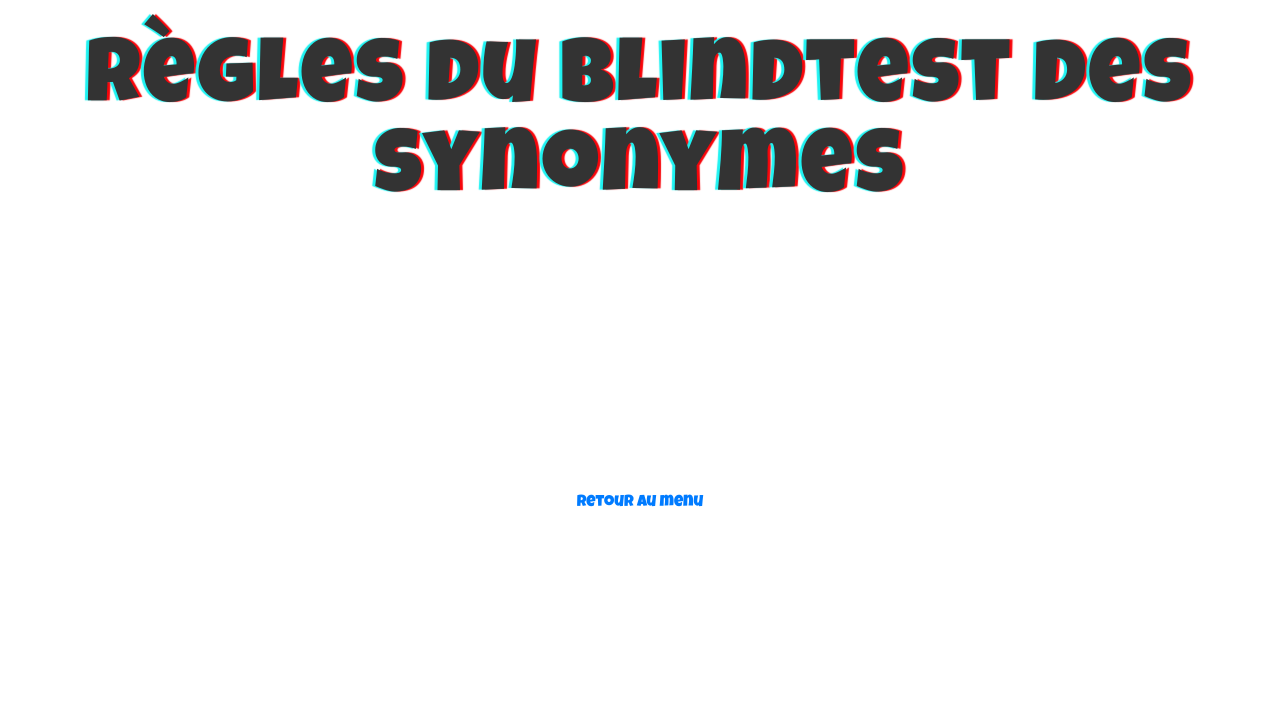
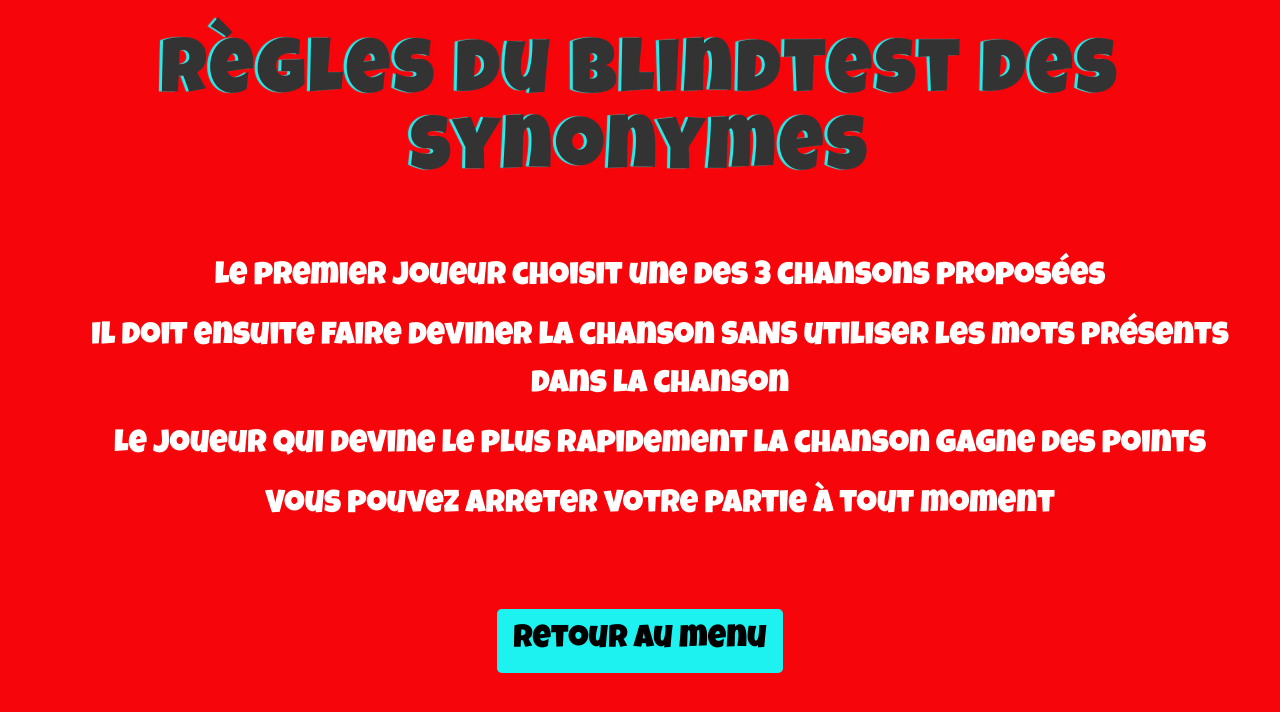
Before and after one commit to Quentinfrstr/MusicScrum, a PHP site: page /regles.php in a window 1280 px wide. Shown: the top 712 px of the page. Run offline with PHP 8.4, Linux system fonts and the light colour scheme.

Commit message:
Ajout css d'ajout

```diff
--- a/regles.php
+++ b/regles.php
@@ -7,7 +7,7 @@
 	<meta name="viewport" content="width=device-width, initial-scale=1, shrink-to-fit=no">
     <!-- Bootstrap CSS -->
     <link rel="stylesheet" href="https://stackpath.bootstrapcdn.com/bootstrap/4.1.1/css/bootstrap.min.css" integrity="sha384-WskhaSGFgHYWDcbwN70/dfYBj47jz9qbsMId/iRN3ewGhXQFZCSftd1LZCfmhktB" crossorigin="anonymous">
-	<link rel="stylesheet" href="./mainstylesheet.css">
+	<link rel="stylesheet" href="./rulesstylesheet.css">
 </head>
 
 <body>
@@ -20,7 +20,7 @@
 			<li>Le joueur qui devine le plus rapidement la chanson gagne des points</li>
 			<li>Vous pouvez arreter votre partie à tout moment</li>
 		</ul>
-	<a href="menu.php">Retour au menu</a>
+	<a href="menu.php" id="btn" class="btn btn-primary btn-lg active">Retour au menu</a>
     </div>
 	</div>
 </body>
--- /dev/null
+++ b/rulesstylesheet.css
@@ -0,0 +1,49 @@
+@font-face{
+    font-family: "luckiest-guy";
+    src: url(./LuckiestGuy.ttf);
+}
+
+*{
+	font-family: 'luckiest-guy', cursive;
+	color: white;
+	margin: auto;
+	user-select: none; /* Standard */
+}
+body{
+	background-color: #F6050A;
+	text-align: center;
+}
+#btn{
+	background-color: #1EF2F1;
+	font-size: 2.5vw;
+	border: none;
+	color: #000000;
+	margin-top: 5%;
+}
+#btn:hover{
+	background-color: #000000;
+	color: #FFFFFF;
+}
+ul{
+	margin-top: 5%;
+	list-style-type: none;
+}
+li{
+	margin-bottom: 1%;
+	font-size: 2rem;
+}
+h1 {
+  -webkit-box-sizing: content-box;
+  -moz-box-sizing: content-box;
+  box-sizing: content-box;
+  border: none;
+  font: normal 55px/normal "luckiest-guy", Helvetica, sans-serif;
+  color: rgb(51, 51, 51);
+  text-align: center;
+  -o-text-overflow: clip;
+  text-overflow: clip;
+  letter-spacing: 3px;
+  text-shadow: -3px 0 1px rgb(30,242,241) , 3px 0 1px rgb(246,5,10) ;
+  margin-top: 3%;
+	font-size: 6vw;
+}
```
Also changed, not shown: addstylesheet.css (added).
